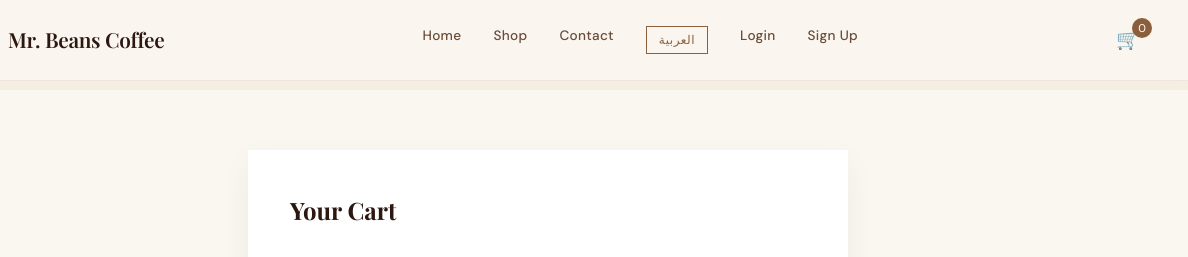
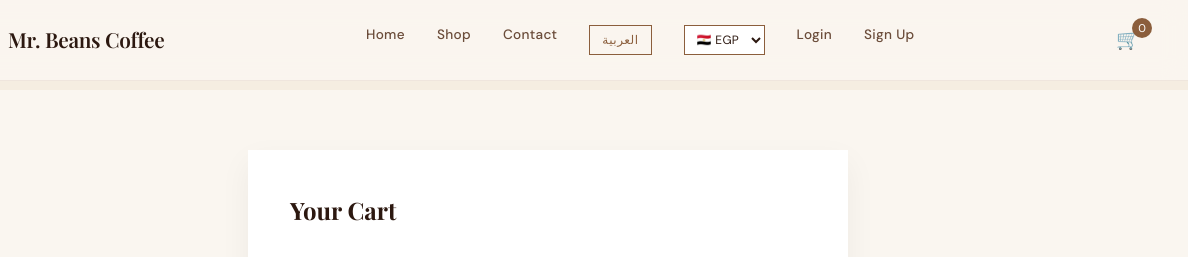
Before and after one commit to SeifHa3/Jayno, a website: page views/cart.html in a window 1280 px wide. Shown: the top 257 px of the page, 92-1280 px from the left. Drawn offline with nearby package versions, Linux system fonts and the light colour scheme; no server answers; a web font is replaced by a local one.

Commit message:
Add external API integration: live currency converter (EGP/USD/EUR/SAR/AED)

```diff
--- a/public/css/styles.css
+++ b/public/css/styles.css
@@ -1124,6 +1124,22 @@ footer {
   color: white;
 }
 
+.currency-select {
+  background: var(--white);
+  border: 1px solid var(--brown-warm);
+  color: var(--brown-dark);
+  padding: 5px 8px;
+  font-size: 0.75rem;
+  font-family: 'DM Sans', sans-serif;
+  cursor: pointer;
+  letter-spacing: 0.3px;
+}
+
+.currency-select:focus {
+  outline: none;
+  border-color: var(--brown-dark);
+}
+
 [dir="rtl"] .shop-layout {
   direction: rtl;
 }
--- /dev/null
+++ b/public/js/currency.js
@@ -0,0 +1,89 @@
+// External API: live currency exchange rates from open.er-api.com (free, no API key)
+const CURRENCIES = {
+  EGP: { symbol: 'EGP', flag: '🇪🇬' },
+  USD: { symbol: 'USD', flag: '🇺🇸' },
+  EUR: { symbol: 'EUR', flag: '🇪🇺' },
+  SAR: { symbol: 'SAR', flag: '🇸🇦' },
+  AED: { symbol: 'AED', flag: '🇦🇪' }
+};
+
+let exchangeRates = null;
+let currentCurrency = localStorage.getItem('mrBeansCurrency') || 'EGP';
+
+async function fetchExchangeRates() {
+  // Cache rates for 1 hour to avoid spamming the API
+  const cached = localStorage.getItem('mrBeansRates');
+  if (cached) {
+    const parsed = JSON.parse(cached);
+    if (Date.now() - parsed.timestamp < 3600000) {
+      exchangeRates = parsed.rates;
+      return;
+    }
+  }
+
+  try {
+    const response = await fetch('https://open.er-api.com/v6/latest/EGP');
+    const data = await response.json();
+    if (data.result === 'success') {
+      exchangeRates = data.rates;
+      localStorage.setItem('mrBeansRates', JSON.stringify({
+        rates: exchangeRates,
+        timestamp: Date.now()
+      }));
+    }
+  } catch (error) {
+    console.warn('Could not fetch exchange rates:', error);
+    exchangeRates = { EGP: 1, USD: 0.020, EUR: 0.019, SAR: 0.075, AED: 0.074 };
+  }
+}
+
+function convertPrice(egpPrice) {
+  if (!exchangeRates || currentCurrency === 'EGP') {
+    return `${egpPrice} EGP`;
+  }
+  const rate = exchangeRates[currentCurrency];
+  if (!rate) return `${egpPrice} EGP`;
+  const converted = (egpPrice * rate).toFixed(2);
+  return `${converted} ${currentCurrency}`;
+}
+
+function updateAllPrices() {
+  document.querySelectorAll('[data-price-egp]').forEach(el => {
+    const egp = parseFloat(el.getAttribute('data-price-egp'));
+    el.textContent = convertPrice(egp);
+  });
+}
+
+function changeCurrency(currency) {
+  currentCurrency = currency;
+  localStorage.setItem('mrBeansCurrency', currency);
+  updateAllPrices();
+}
+
+function createCurrencySelector() {
+  const nav = document.querySelector('nav');
+  if (!nav || document.getElementById('currency-select')) return;
+
+  const select = document.createElement('select');
+  select.id = 'currency-select';
+  select.className = 'currency-select';
+  Object.keys(CURRENCIES).forEach(code => {
+    const opt = document.createElement('option');
+    opt.value = code;
+    opt.textContent = `${CURRENCIES[code].flag} ${code}`;
+    if (code === currentCurrency) opt.selected = true;
+    select.appendChild(opt);
+  });
+  select.onchange = function() { changeCurrency(this.value); };
+  nav.appendChild(select);
+}
+
+document.addEventListener('DOMContentLoaded', async function() {
+  createCurrencySelector();
+  await fetchExchangeRates();
+  updateAllPrices();
+});
+
+// Expose for shop.js to call after products render
+window.updateAllPrices = updateAllPrices;
+window.convertPrice = convertPrice;
--- a/public/js/main.js
+++ b/public/js/main.js
@@ -124,7 +124,7 @@ async function loadFeaturedProducts(container) {
         </div>
         <h3>${product.name}</h3>
         <p>${product.description}</p>
-        <span class="price">${product.price} EGP</span>
+        <span class="price" data-price-egp="${product.price}">${product.price} EGP</span>
         <button class="btn-outline">Shop now &rarr;</button>
       </div>
     `).join('');
@@ -134,6 +134,8 @@ async function loadFeaturedProducts(container) {
         window.location.href = '/shop';
       };
     });
+
+    if (window.updateAllPrices) window.updateAllPrices();
   } catch (error) {
     container.innerHTML = '<p>Could not load featured products.</p>';
   }
--- a/views/cart.html
+++ b/views/cart.html
@@ -29,6 +29,7 @@
 </main>
 
 <script src="/js/i18n.js"></script>
+<script src="/js/currency.js"></script>
 <script src="/js/auth.js"></script>
 <script src="/js/cart.js"></script>
 </body>
```
Also changed, not shown: public/js/shop.js (+5 -2 lines), views/admin.html (+1 -0 lines), views/checkout.html (+1 -0 lines), views/contact.html (+1 -0 lines), views/index.html (+1 -0 lines), views/login.html (+1 -0 lines), views/product.html (+1 -0 lines), views/shop.html (+1 -0 lines), views/signup.html (+1 -0 lines).
